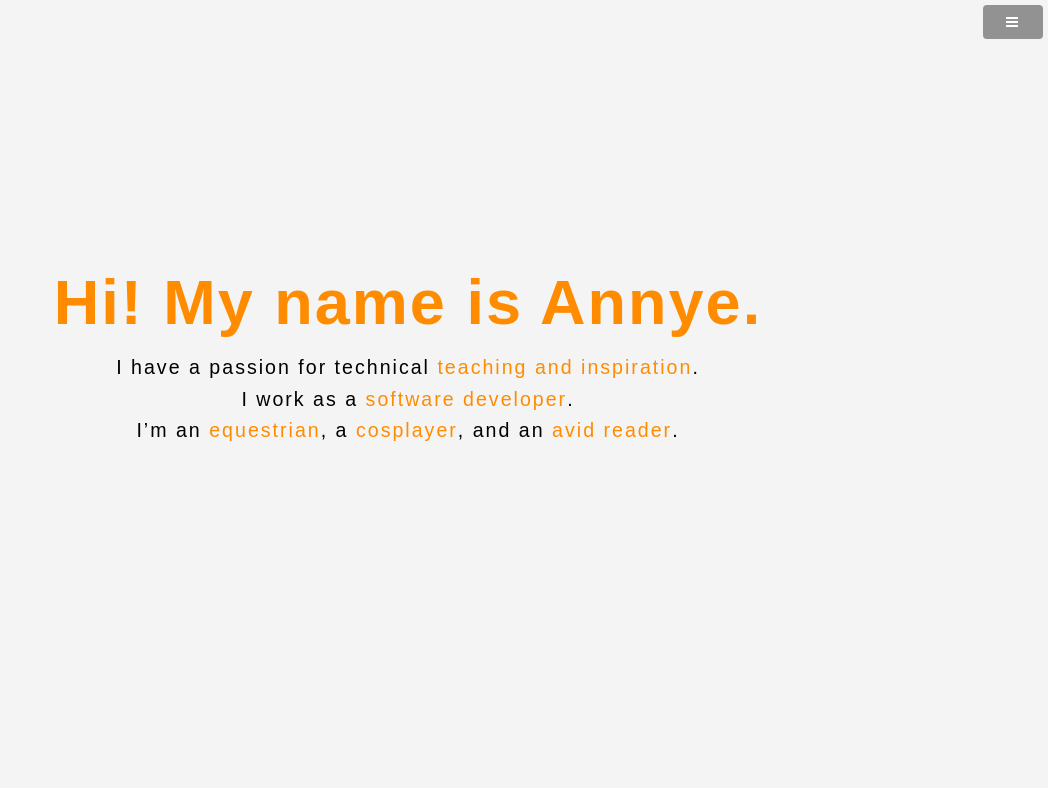
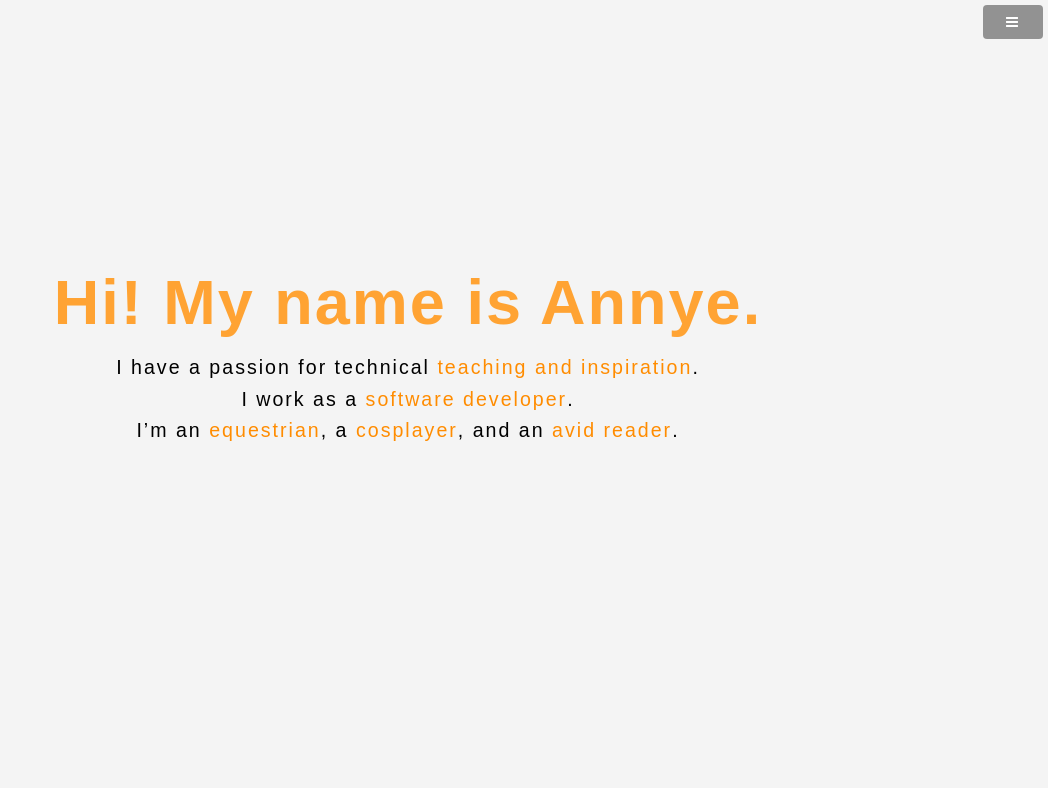
Before and after one commit to okapishomapi/okapishomapi.github.io, a plain HTML site: page index.html in a window 1280 px wide. Shown: the top 788 px of the page, without its empty margins (232-1280 px from the left). Drawn offline with nearby package versions, Linux system fonts and the light colour scheme; a web font is replaced by a local one.

Commit message:
color update

```diff
--- a/css/style.css
+++ b/css/style.css
@@ -35,7 +35,7 @@ h1 {
     font-size: 18em;
     /*color: lightgreen;*/
 	/*color:lightgrey;*/
-	color: darkorange;
+	color: #ffa333;
     margin: 0;
 }
 
```
